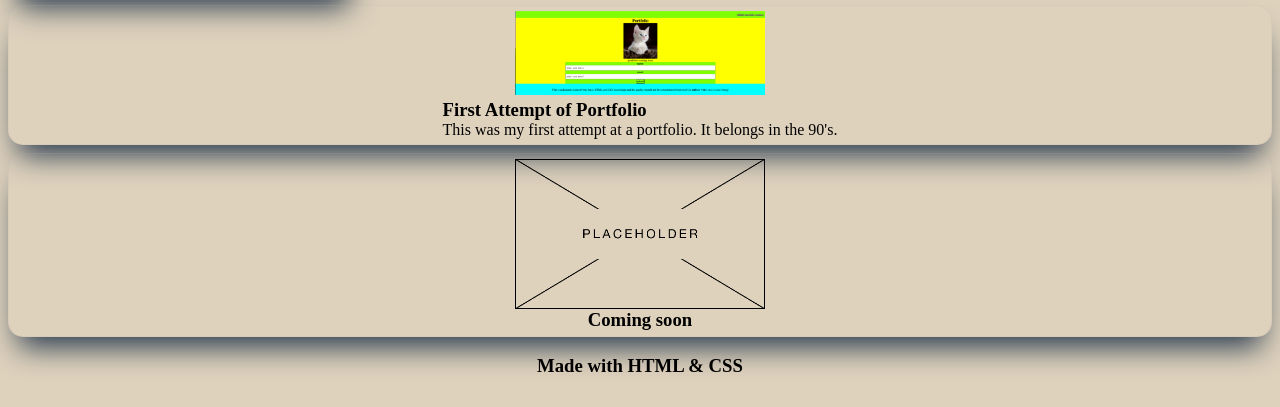
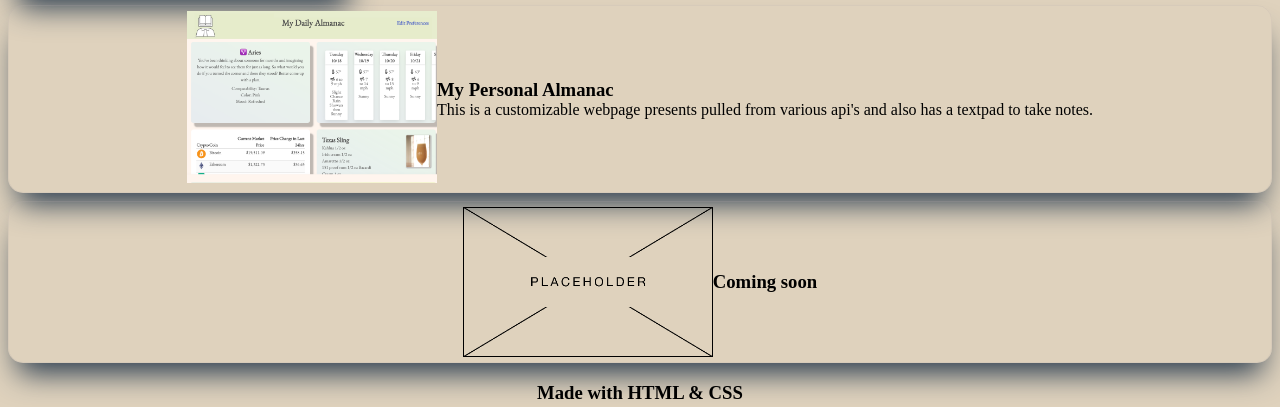
Before and after one commit to shurrc/personal-portfolio, a plain HTML site: page index.html in a window 1280 px wide. Shown: the part 688-1095 px from the top of the page. Drawn offline with Linux system fonts and the light colour scheme.

Commit message:
added new picture for project 1

```diff
--- a/assets/style.css
+++ b/assets/style.css
@@ -95,8 +95,14 @@ footer {
     text-align: center;
 }
 @media screen and (min-width: 650px){
-    /* Tablet styling  */
+   .projectCard {
+        display: flex;
+        flex-direction: row;
+        flex-wrap: wrap;
+   }
+ /* Tablet styling  */
 }
+
 
 @media screen and (min-width: 1100px) {
     /* desktop styling  */
--- a/index.html
+++ b/index.html
@@ -49,10 +49,10 @@
         </div>
                 <!-- first image need to be larger than the other  -->
         <div class="projectCard">
-            <a href="https://shurrc.github.io/mini-project/"><img src="./assets/Screen Shot 2022-09-28 at 6.28.30 AM.png"></a>
+            <a href="https://mikeyboxx.github.io/my-daily-almanac/"><img src="./assets/my-daily-almanac.png"></a>
             <div>
-                <h3>First Attempt of Portfolio</h3>
-                <p>This was my first attempt at a portfolio. It belongs in the 90's.</p>
+                <h3>My Personal Almanac</h3>
+                <p>This is a customizable webpage presents pulled from various api's and also has a textpad to take notes.</p>
             </div>
         </div>
         <div class="projectCard">
```
Also changed, not shown: assets/297509931_5679589648757701_5462707595854628023_n.jpeg (added), assets/Jquery.png (added), assets/UserPerson.jpeg (added), assets/my-daily-almanac.png (added).
